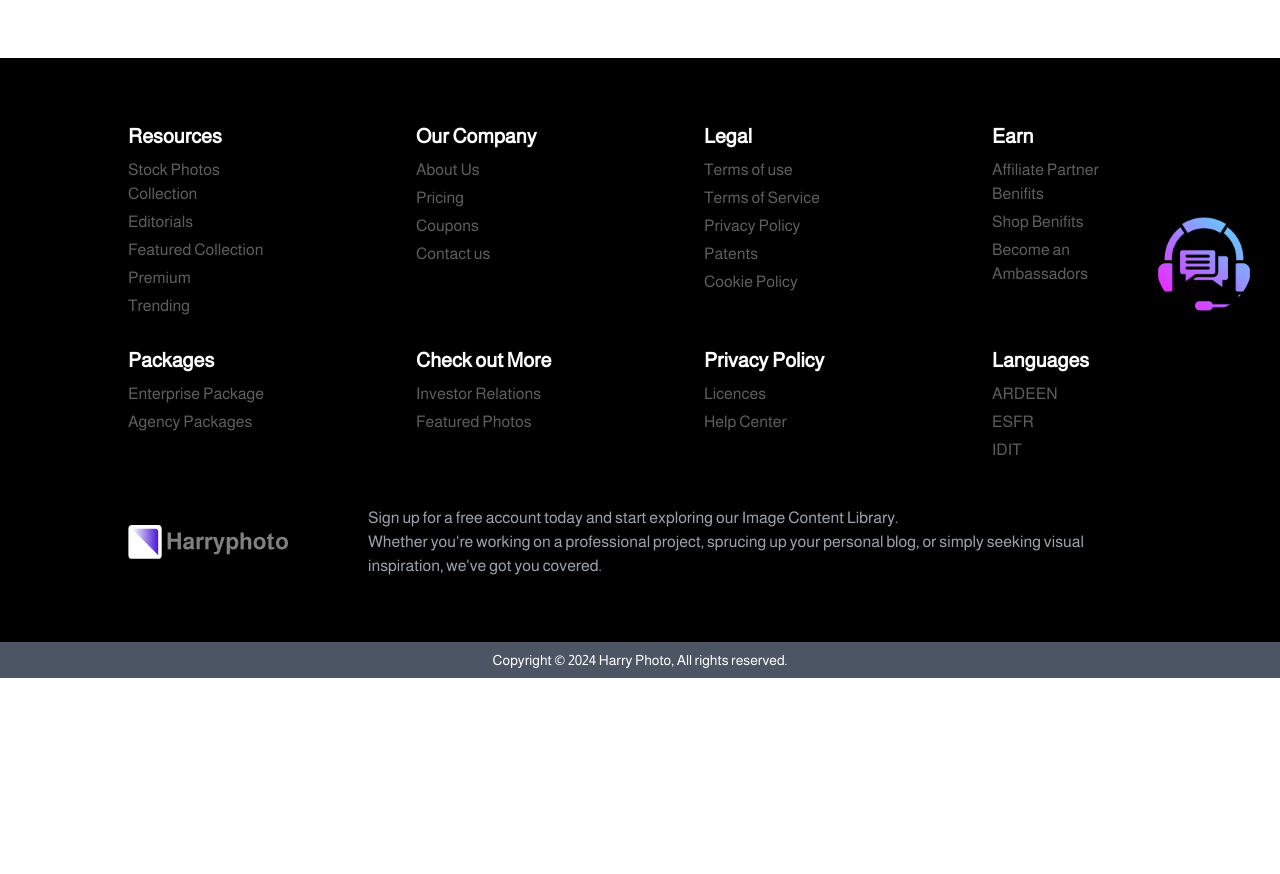
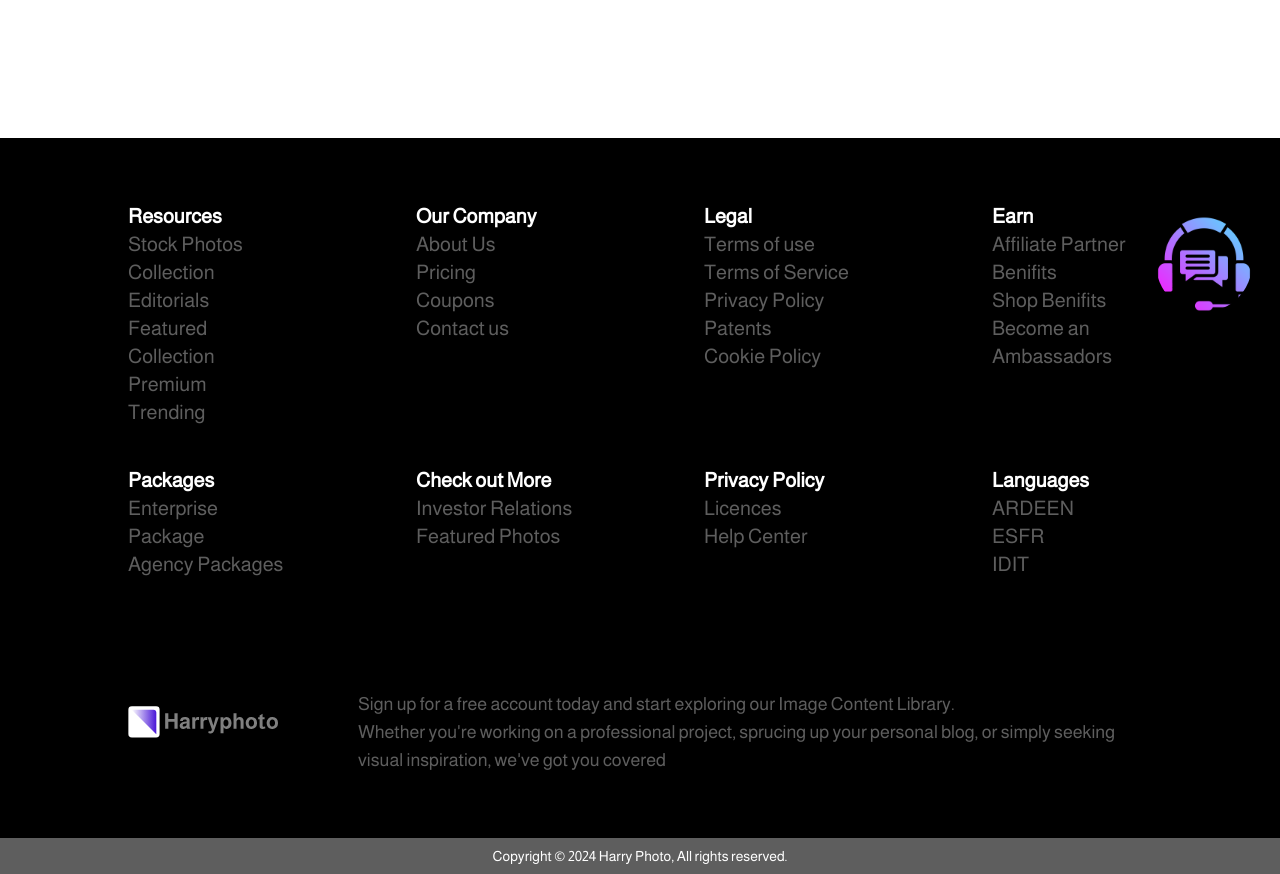
Before and after one commit to Ashfaq2681/DBPROD161571, a React (Vite) app in the folder frontend/: page /paymentsuccess in a window 1280 px wide. Shown: the part 460-1334 px from the top of the page. Before the commit the page ends 1138 px from the top, so only its background shows below. Built offline with nearby package versions, Linux system fonts and the light colour scheme.

Commit message:
add paymentSection

```diff
--- a/frontend/src/Components/Footer.jsx
+++ b/frontend/src/Components/Footer.jsx
@@ -4,42 +4,46 @@ import { FooterItems } from ".";
 const Footer = () => {
   return (
     <footer>
-      <div className="bg-black px-4 sm:px-8 md:px-16 lg:px-32 py-6 md:py-12 lg:py-16 mt-20">
-        <div className="grid grid-cols-1 gap-y-6 sm:grid-cols-4 gap-x-8 lg:gap-x-32 text-white">
+      <div className="bg-black px-5 md:px-32 py-5 md:py-16 bottom-0 mt-40">
+        <div className="grid grid-cols-1 md:grid-cols-4 grid-rows-8 md:grid-rows-2 gap-x-32 gap-y-0 md:gap-y-10">
           {FooterItems.map((item) => (
             <div key={item.id}>
-              <p className="text-lg lg:text-xl font-semibold mb-2">{item.title}</p>
+              <p className="text-white text-lg md:text-xl font-bold">
+                {item.title}
+              </p>
               <ul>
-                {item.sub.map((subItem) => (
-                  <li
-                    key={subItem.title}
-                    className="text-[#5E5E5E] text-sm lg:text-base mb-1 cursor-pointer max-sm:hidden hover:text-white transition"
+                {item.sub.map((item) => (
+                  <Link key={item.title} to={item.link}>
+                    <li
+                    className="text-[#5E5E5E] hidden md:flex flex-col cursor-pointer text-xl"
                   >
-                    <Link to={subItem.link}>{subItem.title}</Link>
+                    {item.title}
                   </li>
+                  </Link>
                 ))}
               </ul>
             </div>
           ))}
         </div>
-
-        <div className="flex flex-col md:flex-row items-start md:items-center gap-y-4 md:gap-y-0 md:gap-x-10 lg:gap-x-20 mt-10">
+        <div className="flex flex-col md:flex-row md:gap-x-20 ">
           <img
             loading="lazy"
             src="./home/Logo white.svg"
             alt="footerLogo"
-            className="w-32 md:w-36 lg:w-40"
+            className="w-[150px] my-5 md:mt-0"
           />
-          <div className="text-gray-400 text-sm lg:text-base leading-6">
-            Sign up for a free account today and start exploring our Image Content Library.<br />
-            <span className="hidden md:inline">
-              Whether you're working on a professional project, sprucing up your personal blog, or simply seeking visual inspiration, we've got you covered.
-            </span>
-          </div>
+          <span className="text-[#5E5E5E] text-base md:text-lg  ">
+            Sign up for a free account today and start exploring our Image
+            Content Library.<br/>
+            <p className="hidden md:inline-block">
+              Whether you're working on a professional project, sprucing up your
+              personal blog, or simply seeking visual inspiration, we've got you
+              covered
+            </p>
+          </span>
         </div>
       </div>
-
-      <p className="bg-gray-600 text-white text-center text-xs md:text-sm py-2">
+      <p className="bg-[#5E5E5E] text-white text-sm text-center py-2">
         Copyright © 2024 Harry Photo, All rights reserved.
       </p>
     </footer>
```
Also changed, not shown: 2 other files (tests, documents, lock files or other folders).
